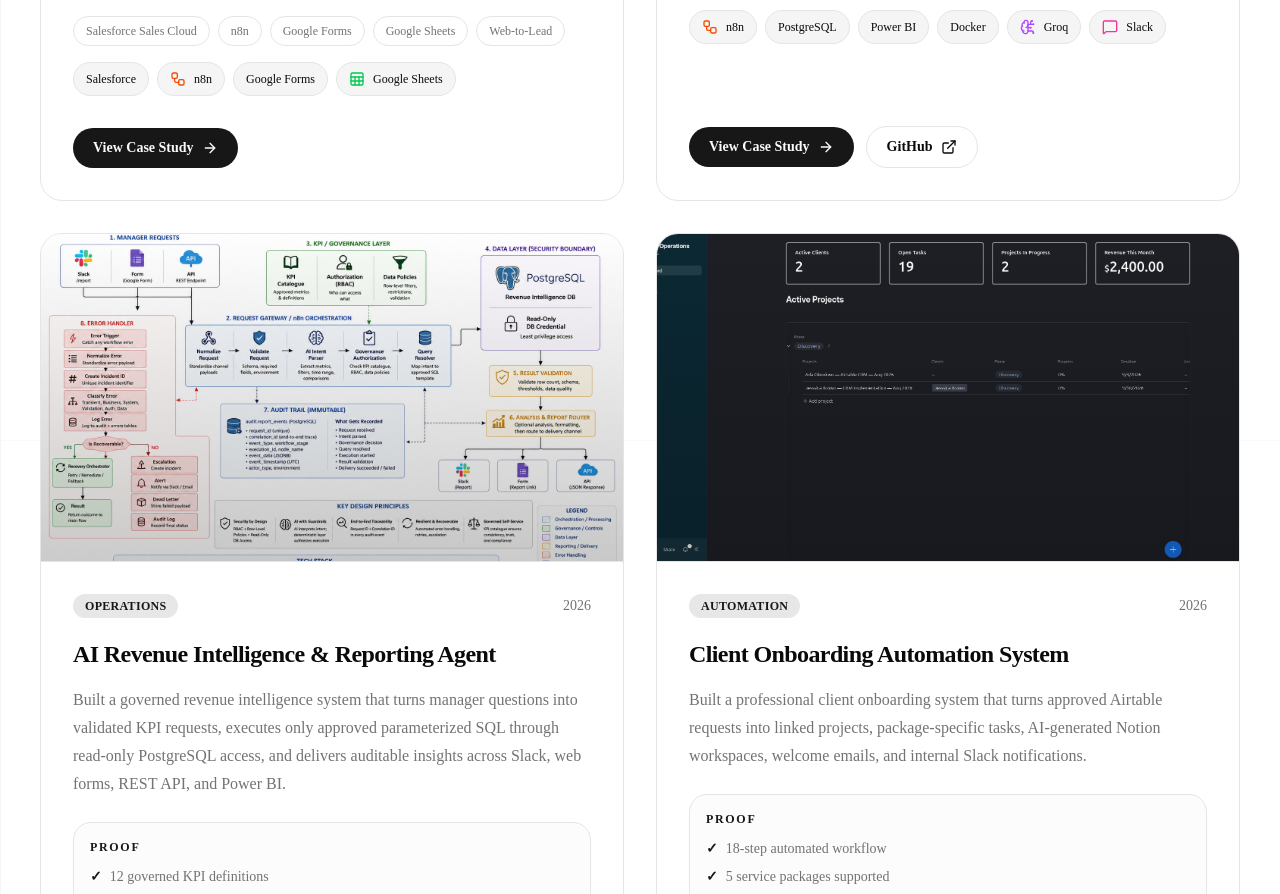
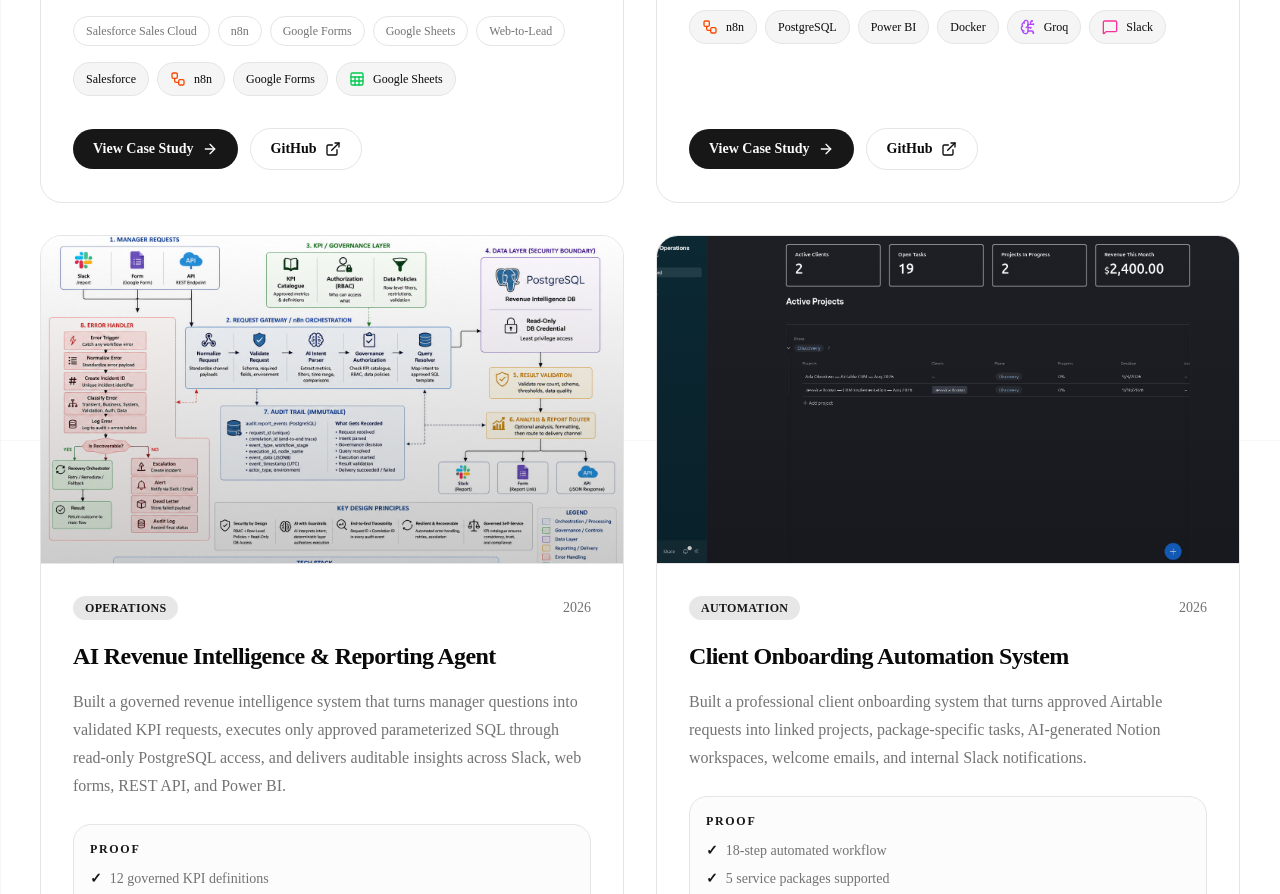
Before and after one commit to Nikkypwetti/nikkytechies-portfolio, a Next.js app: page /resume in a window 1280 px wide. Shown: the part 6760-7654 px from the top of the page. Built offline with nearby package versions, Linux system fonts and the light colour scheme.

Commit message:
Link AsterNova case study to GitHub documentation

```diff
--- a/data/projects.ts
+++ b/data/projects.ts
@@ -204,7 +204,7 @@
 
   heroImage: "/images/projects/asternova/01-dashboard-overview.webp",
   automationImage: "/images/projects/asternova/03-n8n-inbound-workflow.webp",
-  github: "",
+  github: "https://github.com/Nikkypwetti/nikkytechies-portfolio/tree/main/docs/asternova-salesforce-revops-system",
   demo: "",
 },
 
```
